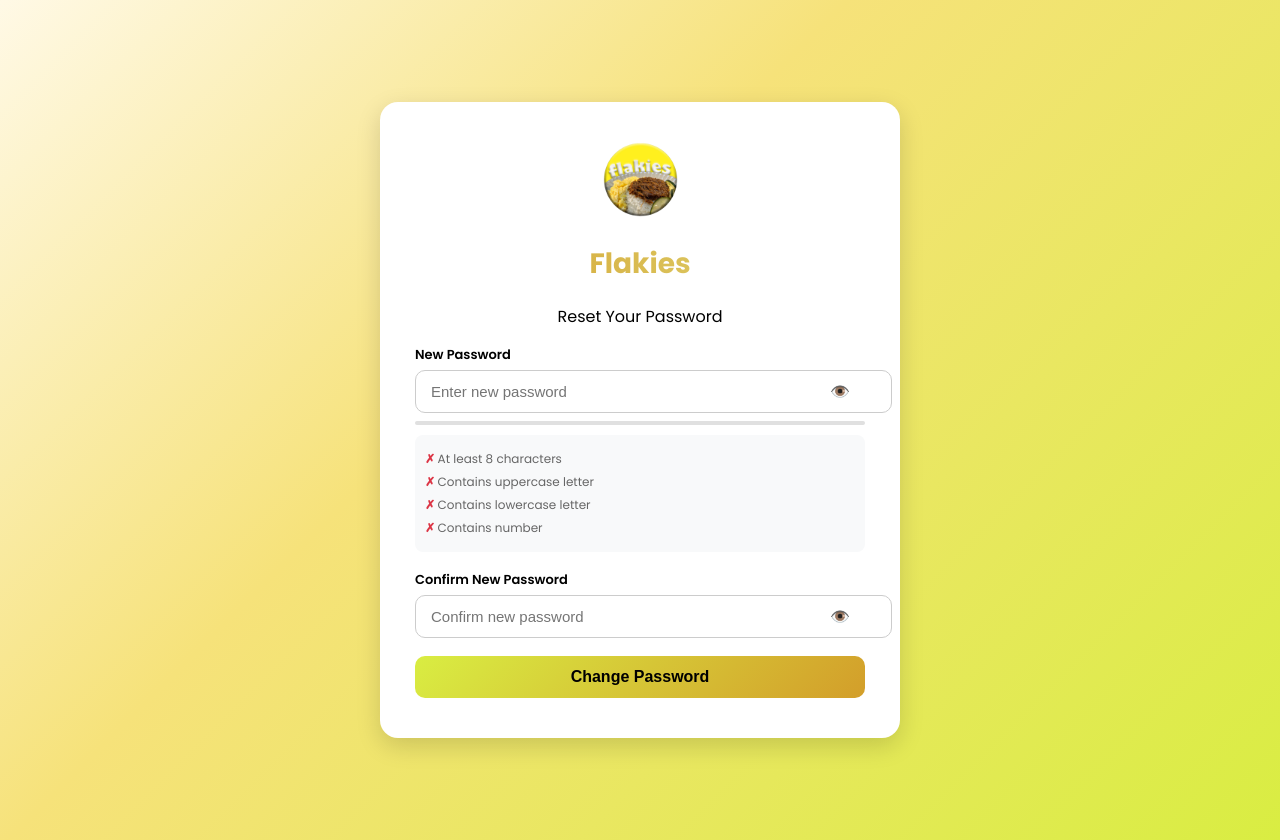
After one commit to unkhown099/Flakies, a PHP site: page /login/change_password.php in a window 1280 px wide. The commit adds this page. Run offline with PHP 8.4, Linux system fonts and the light colour scheme; the visitor is signed in with stand-in values (Sample User, id 1); some libraries are stand-ins or nearby versions.

Commit message:
add 3 pages for forgot password

```diff
--- /dev/null
+++ b/login/change_password.php
@@ -0,0 +1,320 @@
+<?php
+session_start();
+require '../config/db_connect.php';
+
+if (!isset($_SESSION['reset_email'], $_SESSION['verified_code'])) {
+  header("Location: login.php");
+  exit;
+}
+
+$email = $_SESSION['reset_email'];
+
+if ($_SERVER['REQUEST_METHOD'] === 'POST') {
+  $newPassword = trim($_POST['new_password']);
+  $confirmPassword = trim($_POST['confirm_password']);
+
+  echo '<script src="https://cdn.jsdelivr.net/npm/sweetalert2@11"></script>';
+
+  if (strlen($newPassword) < 8) {
+    echo "<script>
+            Swal.fire({
+                icon: 'warning',
+                title: 'Weak Password',
+                text: 'Password must be at least 8 characters long.',
+                confirmButtonText: 'OK'
+            });
+        </script>";
+  } elseif ($newPassword !== $confirmPassword) {
+    echo "<script>
+            Swal.fire({
+                icon: 'error',
+                title: 'Passwords Don\\'t Match',
+                text: 'New password and confirm password do not match.',
+                confirmButtonText: 'OK'
+            });
+        </script>";
+  } else {
+    $hashedNew = password_hash($newPassword, PASSWORD_DEFAULT);
+    $stmt = $conn->prepare("UPDATE customers SET password = ? WHERE email = ?");
+    $stmt->bind_param("ss", $hashedNew, $email);
+
+    if ($stmt->execute()) {
+      unset($_SESSION['reset_email'], $_SESSION['verified_code']);
+      echo "<script>
+                Swal.fire({
+                    icon: 'success',
+                    title: 'Password Changed!',
+                    text: 'Your password has been successfully changed.',
+                    confirmButtonText: 'OK'
+                }).then(() => {
+                    window.location = 'login.php';
+                });
+            </script>";
+    } else {
+      echo "<script>
+                Swal.fire({
+                    icon: 'error',
+                    title: 'Error',
+                    text: 'Failed to update password. Please try again.',
+                    confirmButtonText: 'OK'
+                });
+            </script>";
+    }
+  }
+}
+?>
+<!DOCTYPE html>
+<html lang="en">
+
+<head>
+  <meta charset="UTF-8">
+  <title>Flakies | Reset Password</title>
+  <link href="https://fonts.googleapis.com/css2?family=Poppins:wght@400;600;700&display=swap" rel="stylesheet">
+  <script src="https://cdn.jsdelivr.net/npm/sweetalert2@11"></script>
+  <style>
+    body {
+      font-family: Poppins, sans-serif;
+      margin: 0;
+      min-height: 100vh;
+      display: flex;
+      justify-content: center;
+      align-items: center;
+      background: linear-gradient(135deg, #fff9e6 0%, #f6e27a 40%, #d9ed42 100%);
+      padding: 20px;
+    }
+
+    .change-password-card {
+      background: #fff;
+      width: 450px;
+      padding: 40px 35px;
+      border-radius: 18px;
+      box-shadow: 0 8px 25px rgba(0, 0, 0, 0.15);
+      text-align: center;
+    }
+
+    .logo-container img {
+      width: 75px;
+      height: 75px;
+      border-radius: 50%;
+      object-fit: cover;
+    }
+
+    .logo-text {
+      font-size: 28px;
+      font-weight: 800;
+      background: linear-gradient(90deg, #d39e2a, #e0d979);
+      -webkit-background-clip: text;
+      -webkit-text-fill-color: transparent;
+    }
+
+    .input-group {
+      position: relative;
+      margin-bottom: 18px;
+      text-align: left;
+    }
+
+    .input-label {
+      font-size: 13px;
+      font-weight: 600;
+      margin-bottom: 5px;
+      display: block;
+    }
+
+    .input-wrapper {
+      position: relative;
+    }
+
+    input[type="password"] {
+      width: calc(100% - 30px);
+      padding: 12px 40px 12px 15px;
+      border: 1px solid #ccc;
+      border-radius: 10px;
+      font-size: 15px;
+      outline: none;
+    }
+
+    .toggle-password {
+      position: absolute;
+      right: 15px;
+      top: 50%;
+      transform: translateY(-50%);
+      cursor: pointer;
+      color: #999;
+    }
+
+    .password-strength {
+      height: 4px;
+      background: #e0e0e0;
+      border-radius: 2px;
+      margin-top: 8px;
+      overflow: hidden;
+    }
+
+    .password-strength-bar {
+      height: 100%;
+      width: 0%;
+      border-radius: 2px;
+      transition: all 0.3s ease;
+    }
+
+    .strength-weak {
+      width: 33%;
+      background: #dc3545;
+    }
+
+    .strength-medium {
+      width: 66%;
+      background: #ffc107;
+    }
+
+    .strength-strong {
+      width: 100%;
+      background: #28a745;
+    }
+
+    .strength-text {
+      font-size: 12px;
+      margin-top: 5px;
+      font-weight: 600;
+    }
+
+    .password-requirements {
+      text-align: left;
+      font-size: 12px;
+      color: #666;
+      margin-top: 10px;
+      padding: 10px;
+      background: #f8f9fa;
+      border-radius: 8px;
+    }
+
+    .requirement {
+      margin: 5px 0;
+    }
+
+    .requirement.met {
+      color: #28a745;
+    }
+
+    .requirement::before {
+      content: "✗ ";
+      color: #dc3545;
+      font-weight: bold;
+    }
+
+    .requirement.met::before {
+      content: "✓ ";
+      color: #28a745;
+    }
+
+    .btn-change {
+      width: 100%;
+      background: linear-gradient(135deg, #d9ed42, #d39e2a);
+      border: none;
+      border-radius: 10px;
+      padding: 12px;
+      color: #000;
+      font-weight: 700;
+      font-size: 16px;
+      cursor: pointer;
+    }
+  </style>
+</head>
+
+<body>
+  <div class="change-password-card">
+    <div class="logo-container">
+      <img src="../assets/pictures/45b0e7c9-8bc1-4ef3-bac2-cfc07174d613.png" alt="Flakies Logo">
+    </div>
+    <h1 class="logo-text">Flakies</h1>
+    <p>Reset Your Password</p>
+    <form action="change_password.php" method="POST" id="changePasswordForm">
+      <div class="input-group">
+        <label class="input-label">New Password</label>
+        <div class="input-wrapper">
+          <input type="password" name="new_password" id="newPassword" placeholder="Enter new password" required>
+          <span class="toggle-password" onclick="togglePassword('newPassword', this)">👁️</span>
+        </div>
+        <div class="password-strength">
+          <div class="password-strength-bar" id="strengthBar"></div>
+        </div>
+        <div class="strength-text" id="strengthText"></div>
+        <div class="password-requirements">
+          <div class="requirement" id="req-length">At least 8 characters</div>
+          <div class="requirement" id="req-uppercase">Contains uppercase letter</div>
+          <div class="requirement" id="req-lowercase">Contains lowercase letter</div>
+          <div class="requirement" id="req-number">Contains number</div>
+        </div>
+      </div>
+      <div class="input-group">
+        <label class="input-label">Confirm New Password</label>
+        <div class="input-wrapper">
+          <input type="password" name="confirm_password" id="confirmPassword" placeholder="Confirm new password" required>
+          <span class="toggle-password" onclick="togglePassword('confirmPassword', this)">👁️</span>
+        </div>
+        <div id="matchMessage" style="font-size:12px;margin-top:5px;"></div>
+      </div>
+      <button type="submit" class="btn-change">Change Password</button>
+    </form>
+  </div>
+
+  <script>
+    function togglePassword(id, icon) {
+      const input = document.getElementById(id);
+      input.type = input.type === 'password' ? 'text' : 'password';
+      icon.textContent = input.type === 'password' ? '👁️' : '🙈';
+    }
+
+    const newPasswordInput = document.getElementById('newPassword');
+    const confirmPasswordInput = document.getElementById('confirmPassword');
+    const strengthBar = document.getElementById('strengthBar');
+    const strengthText = document.getElementById('strengthText');
+    const matchMessage = document.getElementById('matchMessage');
+
+    newPasswordInput.addEventListener('input', () => {
+      const password = newPasswordInput.value;
+      let strength = 0;
+      const hasLength = password.length >= 8;
+      const hasUppercase = /[A-Z]/.test(password);
+      const hasLowercase = /[a-z]/.test(password);
+      const hasNumber = /[0-9]/.test(password);
+
+      document.getElementById('req-length').classList.toggle('met', hasLength);
+      document.getElementById('req-uppercase').classList.toggle('met', hasUppercase);
+      document.getElementById('req-lowercase').classList.toggle('met', hasLowercase);
+      document.getElementById('req-number').classList.toggle('met', hasNumber);
+
+      if (hasLength) strength++;
+      if (hasUppercase) strength++;
+      if (hasLowercase) strength++;
+      if (hasNumber) strength++;
+
+      strengthBar.className = 'password-strength-bar';
+      if (strength <= 1) strengthBar.classList.add('strength-weak'), strengthText.textContent = 'Weak', strengthText.style.color = '#dc3545';
+      else if (strength <= 3) strengthBar.classList.add('strength-medium'), strengthText.textContent = 'Medium', strengthText.style.color = '#ffc107';
+      else strengthBar.classList.add('strength-strong'), strengthText.textContent = 'Strong', strengthText.style.color = '#28a745';
+
+      checkPasswordMatch();
+    });
+
+    confirmPasswordInput.addEventListener('input', checkPasswordMatch);
+
+    function checkPasswordMatch() {
+      const newPass = newPasswordInput.value;
+      const confirmPass = confirmPasswordInput.value;
+      if (confirmPass === '') {
+        matchMessage.textContent = '';
+        return;
+      }
+      if (newPass === confirmPass) {
+        matchMessage.textContent = '✓ Passwords match';
+        matchMessage.style.color = '#28a745';
+      } else {
+        matchMessage.textContent = '✗ Passwords do not match';
+        matchMessage.style.color = '#dc3545';
+      }
+    }
+  </script>
+</body>
+
+</html>
```
Also changed, not shown: login/confirm_code.php (added, +253 -0 lines), login/forgot_password.php (+54 -36 lines).
